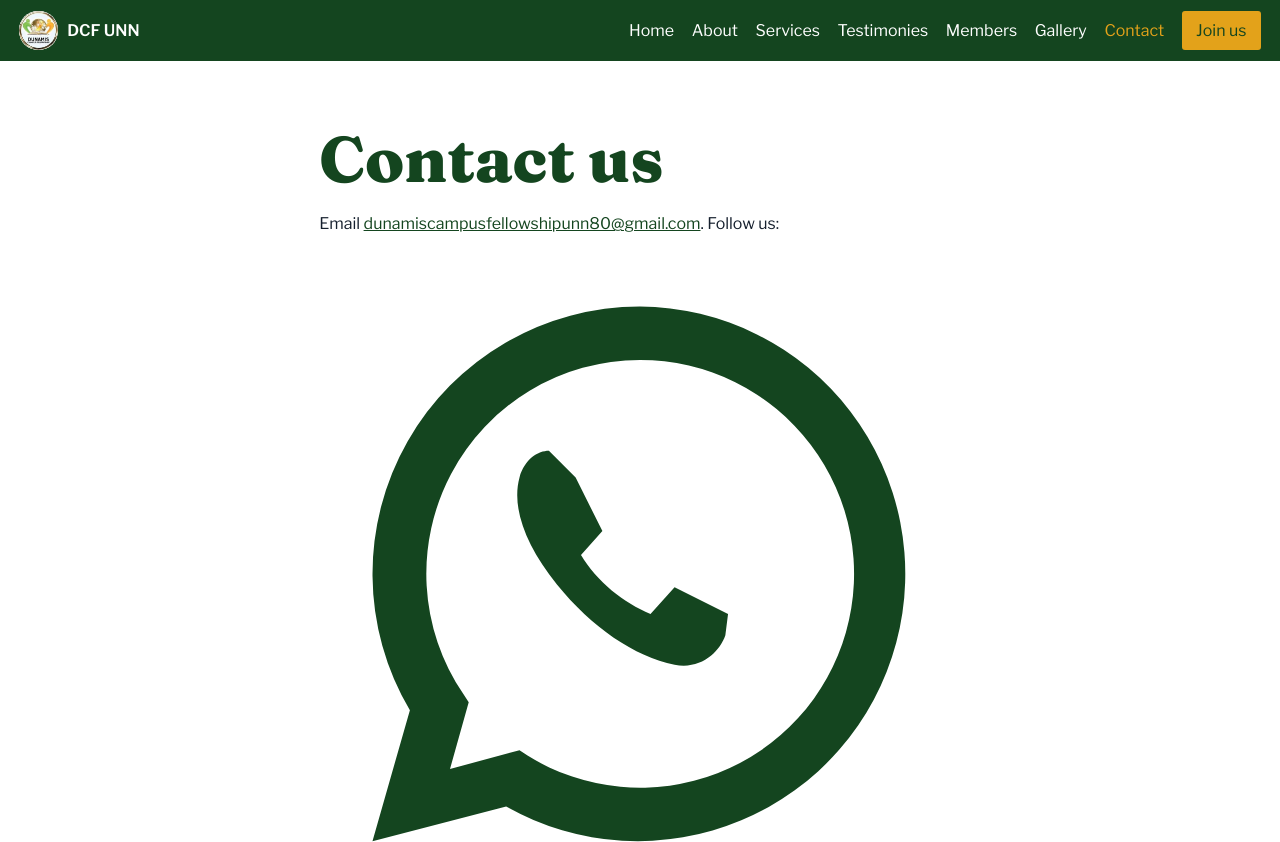
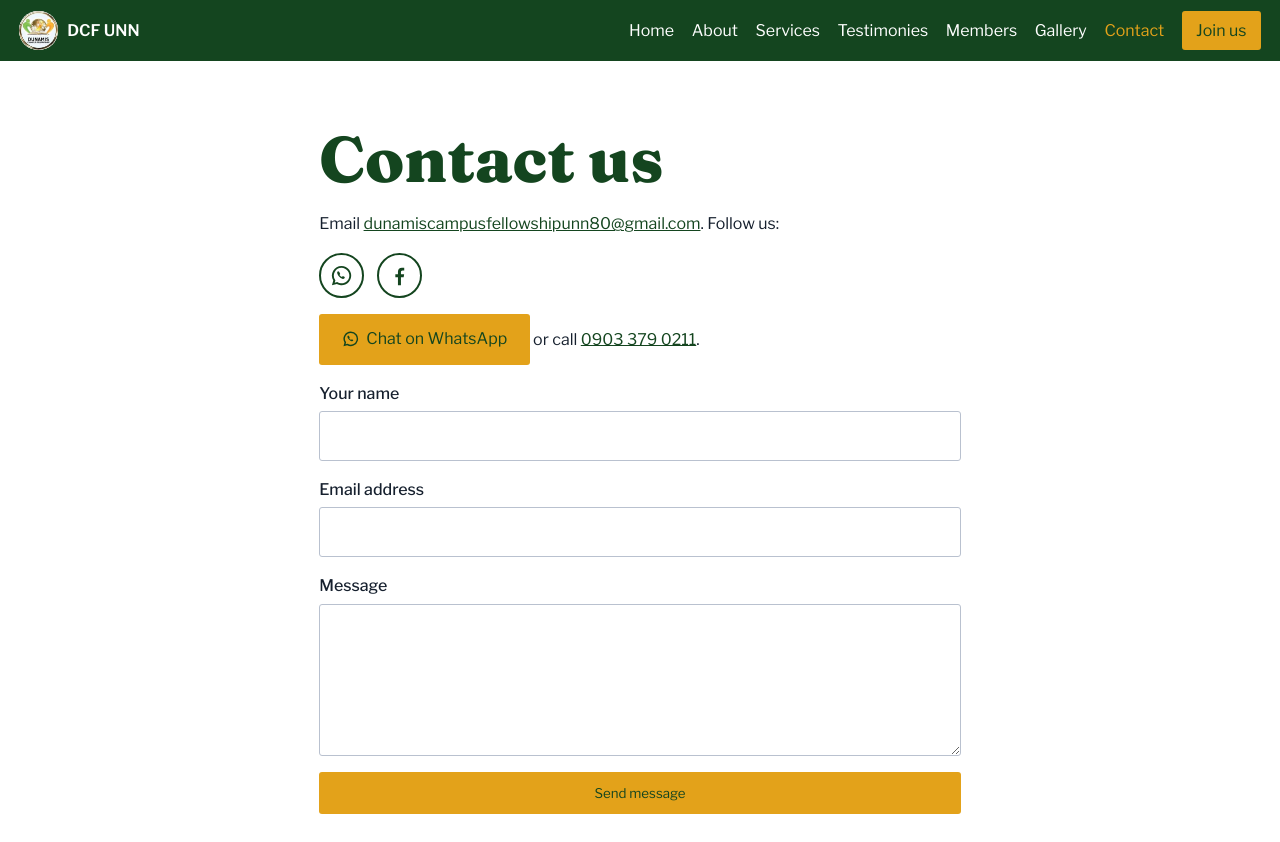
Before and after one commit to dejoe659/new-project1, a website: page contact.html in a window 1280 px wide. Shown: the top 842 px of the page. Drawn offline with nearby package versions, Linux system fonts and the light colour scheme.

Commit message:
Update style.css

```diff
--- a/assets/style.css
+++ b/assets/style.css
@@ -32,3 +32,7 @@ figure.card{margin:0;padding:0}figure.card figcaption{padding:.6rem 1rem}
 .herobg .wrap{max-width:1100px;margin:auto}.herobg h1,.herobg .lead{color:#fff}.herobg .sub{color:var(--gold)}.herobg .btn.ghost{border-color:#fff;color:#fff!important}
 
 .herobg{border-bottom:6px solid var(--gold)}.herobg .sub{color:#ffd777}
+
+.social{display:flex;gap:.8rem;margin:0 0 .8rem}.social a{width:2.8rem;height:2.8rem;display:grid;place-items:center;border:2px solid var(--gold);border-radius:50%;color:var(--gold);transition:background .15s,color .15s}.social a:hover,.social a:focus-visible{background:var(--gold);color:var(--navy)}.social svg{width:1.45rem;height:1.45rem}
+main .social a{color:var(--navy);border-color:var(--navy)}main .social a:hover{background:var(--navy);color:#fff}
+.btn svg{width:1.1rem;height:1.1rem;vertical-align:-.2em;margin-right:.45rem}
```
